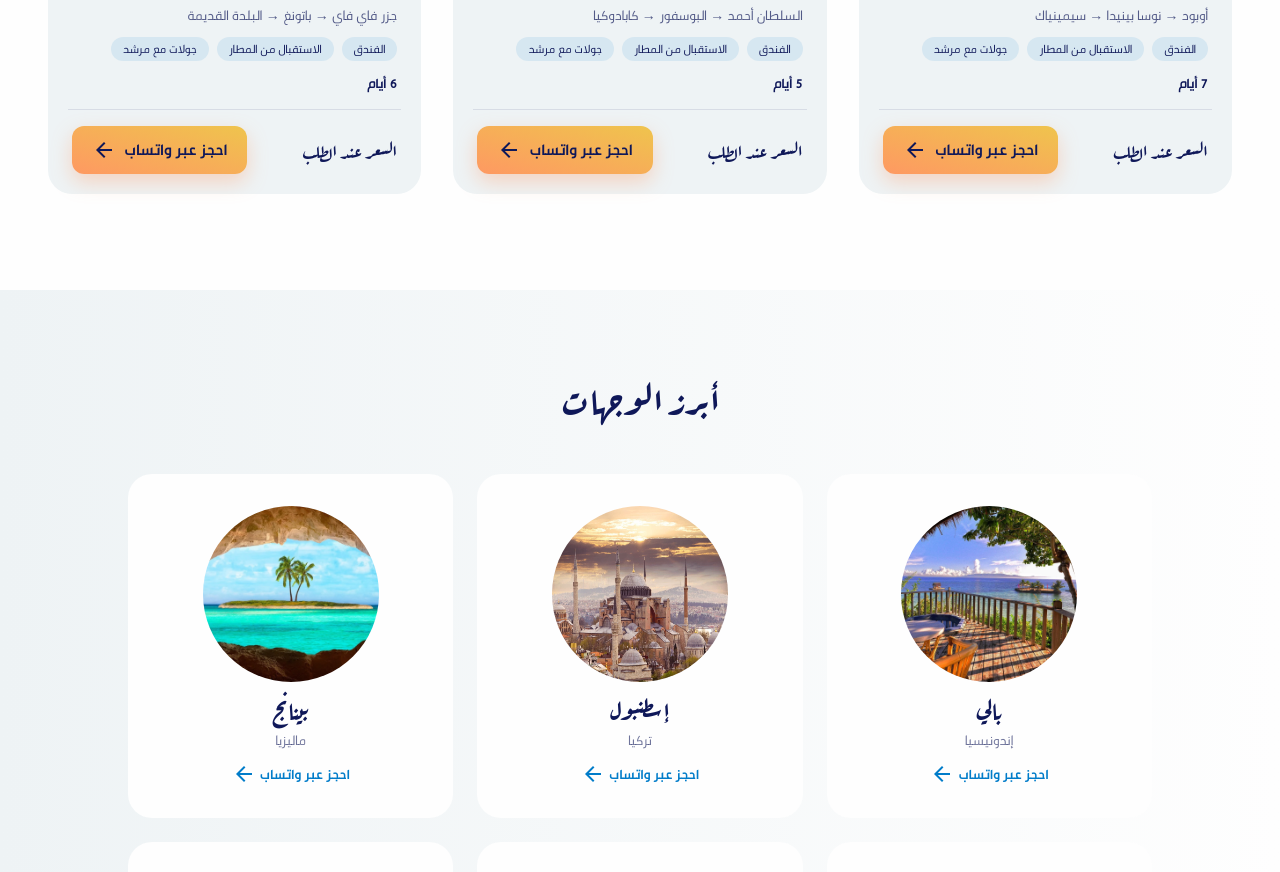
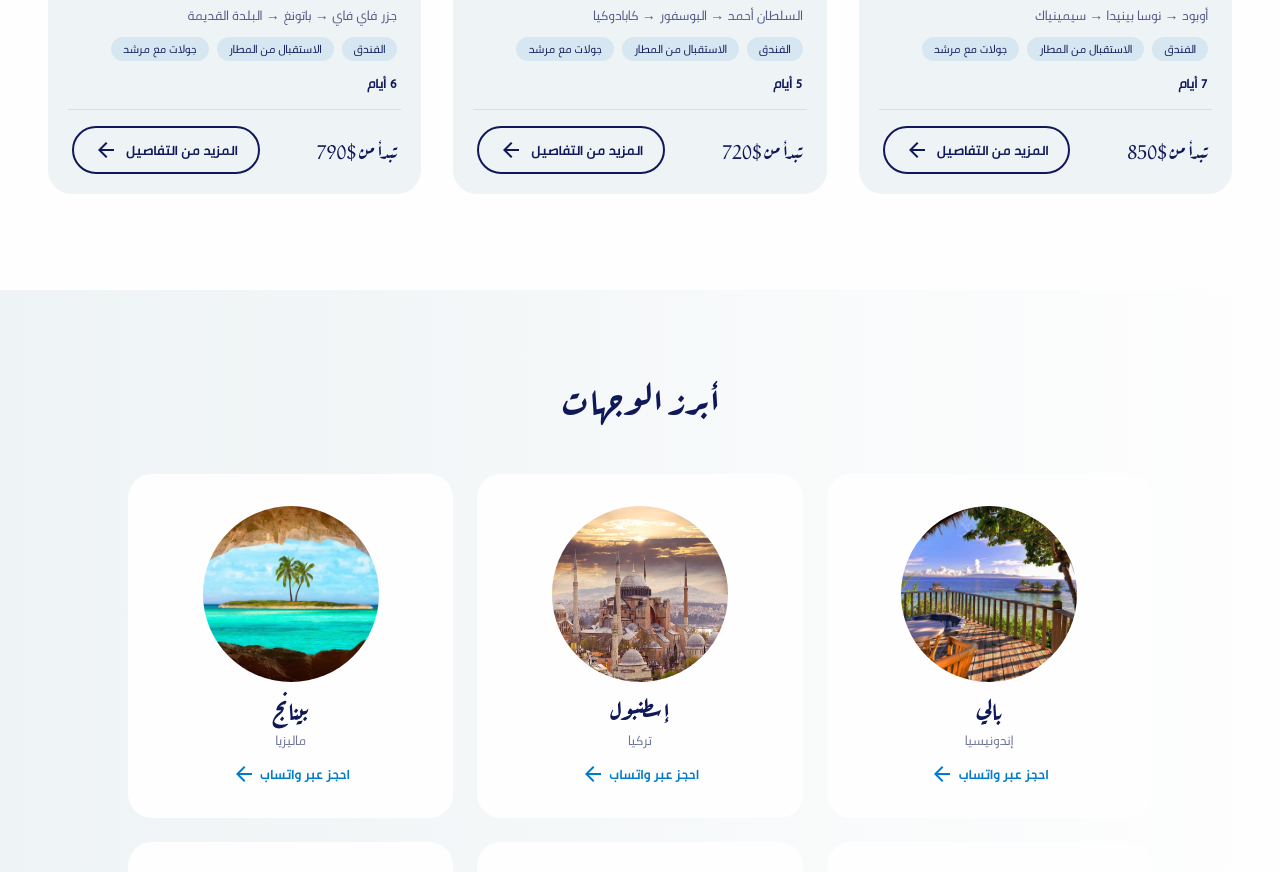
Before and after one commit to ShiekhWeso/torrbi-travel, a Next.js app: page /ar in a window 1280 px wide. Shown: the part 1420-2292 px from the top of the page. Built offline with nearby package versions, Linux system fonts and the light colour scheme.

Commit message:
Link package cards to details pages
Show package prices when available and replace WhatsApp booking buttons with localized links to package details.

```diff
--- a/components/Packages.tsx
+++ b/components/Packages.tsx
@@ -1,7 +1,8 @@
 import Image from 'next/image';
-import {useTranslations} from 'next-intl';
+import Link from 'next/link';
+import {useTranslations, useLocale} from 'next-intl';
 import {packages} from '@/lib/data';
-import {waLink} from '@/lib/whatsapp';
+
 
 // Which destinations are shown as packages (ids from lib/data.ts)
 
@@ -9,7 +10,7 @@ export default function Packages() {
   const t = useTranslations('packageCards');
   const d = useTranslations('destinations');
   const p = useTranslations('packages');
-  const w = useTranslations('wa');
+  const locale = useLocale();
 
   const items = packages;
 
@@ -61,16 +62,16 @@ export default function Packages() {
                 )}
 
                 <div className="mt-4 flex items-center justify-between gap-4 border-t border-navy/10 pt-4 px-1">
-                  <span className="font-display text-lg lg:text-xl text-navy">{t('price')}</span>
-                  <a
-                    href={waLink(w('book', {name: title}))}
-                    target="_blank"
-                    rel="noopener"
-                    className="inline-flex items-center gap-2 rounded-xl bg-brand-warm px-5 py-3 text-sm lg:text-base font-bold text-navy shadow-[0_8px_20px_rgba(254,153,98,0.35)] transition-all hover:shadow-[0_12px_28px_rgba(254,153,98,0.5)] hover:scale-[1.02]"
+                  <span className="font-display text-lg lg:text-xl text-navy">{item.price ? `${p('from')} ${item.price}` : t('price')}</span>
+                  <Link
+                    href={`/${locale}/packages/${item.id}`}
+                    className="group/btn inline-flex items-center gap-2 rounded-full border-2 border-navy px-5 py-2.5 text-sm font-bold text-navy transition-colors duration-300 hover:bg-navy hover:text-snow"
                   >
-                    {t('book')}
-                    <span className="material-symbols-outlined text-[20px] rtl:rotate-180">arrow_forward</span>
-                  </a>
+                    {t('details')}
+                    <span className="material-symbols-outlined text-[20px] leading-none transition-transform duration-300 group-hover/btn:translate-x-1 rtl:rotate-180 rtl:group-hover/btn:-translate-x-1">
+                      arrow_forward
+                    </span>
+                  </Link>
                 </div>
               </article>
             );
--- a/lib/data.ts
+++ b/lib/data.ts
@@ -19,7 +19,7 @@ export type DestinationId = (typeof destinations)[number]['id'];
 // (price is shown as written, e.g. '$850'). Leave null to show "Price on request".
 // NOTE: these three entries are SAMPLES, replace them with your real packages.
 export const packages: {id: string; image: string; days: number | null; price: string | null}[] = [
-  {id: 'bali', image: '/destinations/bali.webp', days: 7, price: null},
-  {id: 'istanbul', image: '/destinations/istanbul.jpg', days: 5, price: null},
-  {id: 'phuket', image: '/destinations/phuket.webp', days: 6, price: null}
+  {id: 'bali', image: '/destinations/bali.webp', days: 7, price: '$850'},
+  {id: 'istanbul', image: '/destinations/istanbul.jpg', days: 5, price: '$720'},
+  {id: 'phuket', image: '/destinations/phuket.webp', days: 6, price: '$790'}
 ];
--- a/messages/ar.json
+++ b/messages/ar.json
@@ -106,7 +106,7 @@
     "title": "برامجنا السياحية",
     "item": "برنامج {name}",
     "price": "السعر عند الطلب",
-    "book": "احجز عبر واتساب"
+    "details": "المزيد من التفاصيل"
   },
   "values": {
     "v1": {
--- a/messages/en.json
+++ b/messages/en.json
@@ -81,7 +81,7 @@
     "title": "Our Tourist Packages",
     "item": "{name} Package",
     "price": "Price on request",
-    "book": "Book on WhatsApp"
+    "details": "More details"
   },
   "packages": {
     "title": "Our Tourist Packages",
```
